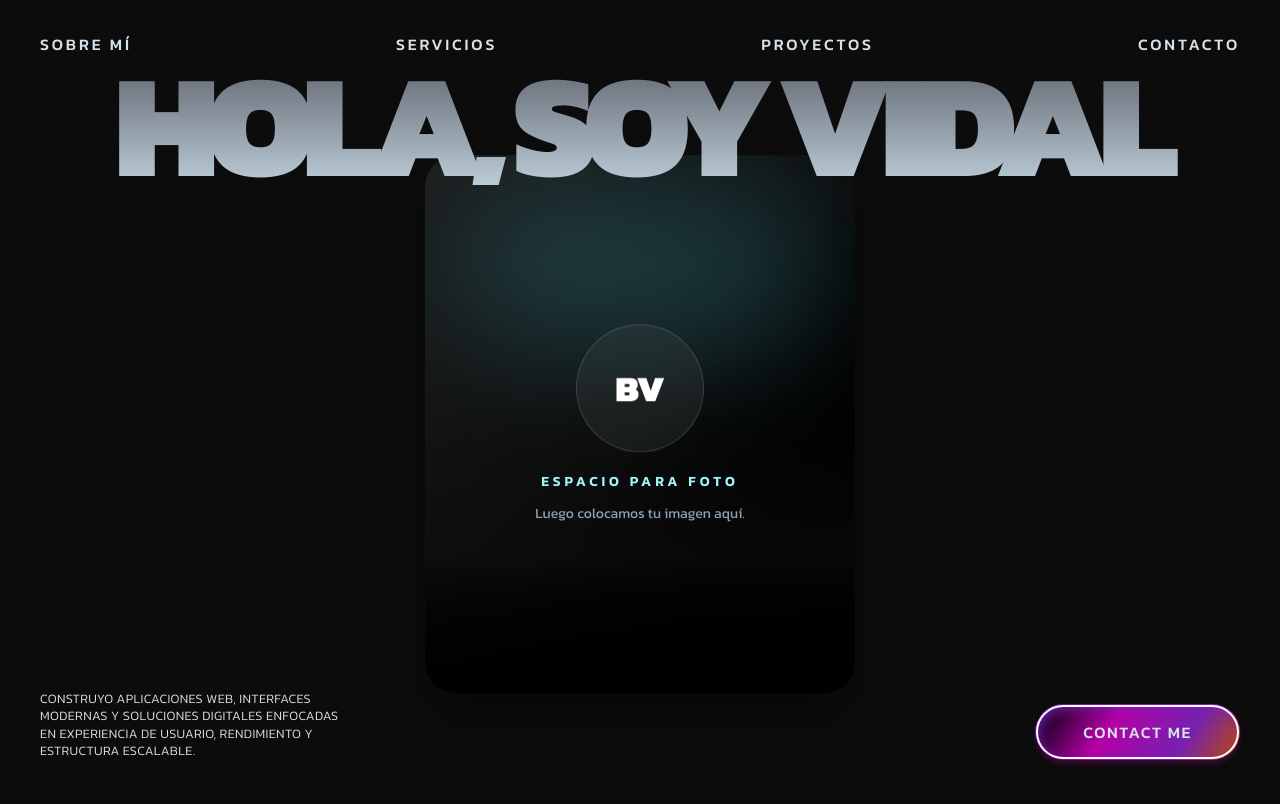
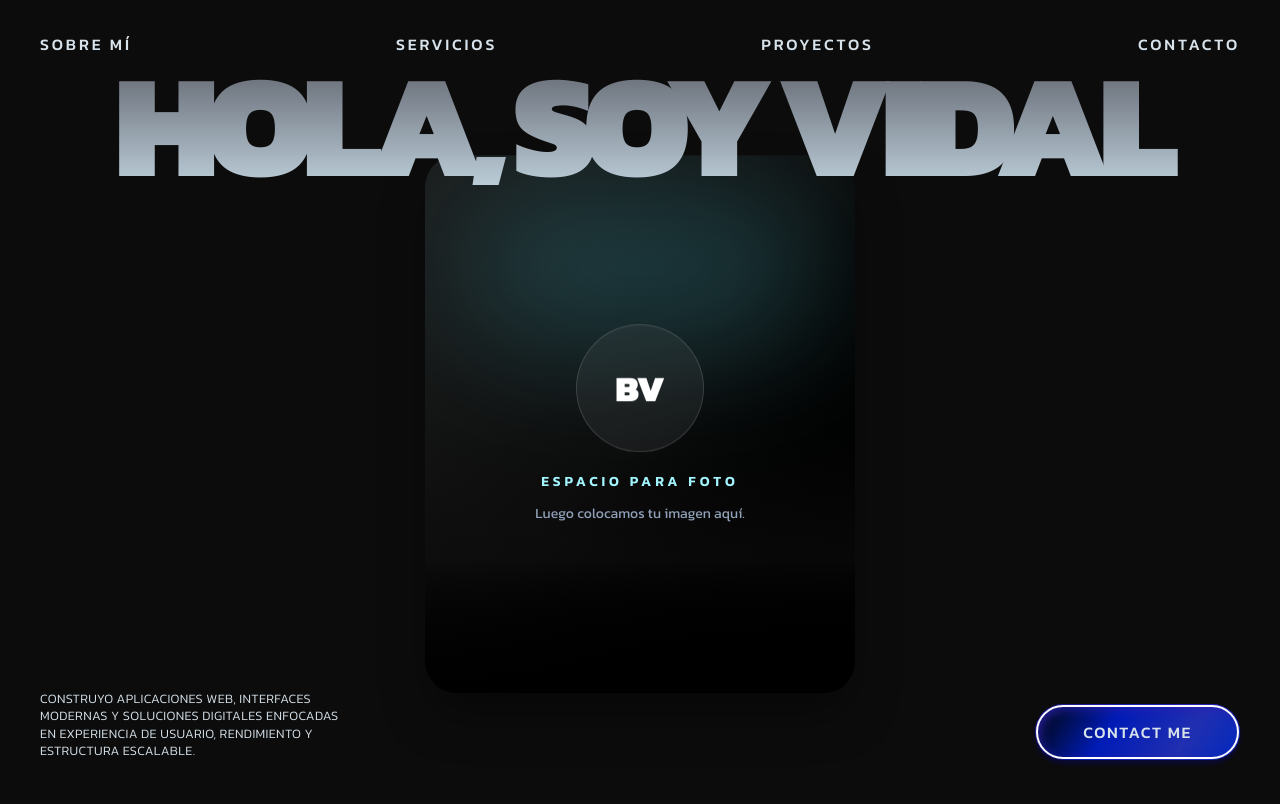
Before and after one commit to VaCris/portfolio, a Next.js app: page / in a window 1280 px wide. Shown: the top 804 px of the page. Built offline with nearby package versions, Linux system fonts and the light colour scheme.

Commit message:
fix: update ContactButton styles for consistency

```diff
--- a/components/ui/ContactButton.tsx
+++ b/components/ui/ContactButton.tsx
@@ -10,9 +10,9 @@ export function ContactButton({ href = "#contacto", label = "Contact Me" }: Cont
       className="inline-flex rounded-full px-8 py-3 text-xs font-medium uppercase tracking-widest text-white outline outline-2 -outline-offset-[3px] outline-white transition hover:scale-[1.03] sm:px-10 sm:py-3.5 sm:text-sm md:px-12 md:py-4 md:text-base"
       style={{
         background:
-          "linear-gradient(123deg, #18011F 7%, #B600A8 37%, #7621B0 72%, #BE4C00 100%)",
+          "linear-gradient(123deg, #01091f 7%, #001bb6 37%, #212fb0 72%, #0029be 100%)",
         boxShadow:
-          "0px 4px 4px rgba(181, 1, 167, 0.25), 4px 4px 12px #7721B1 inset",
+          "0px 4px 4px rgba(7, 1, 181, 0.25), 4px 4px 12px #2b21b1 inset",
       }}
     >
       {label}
```
